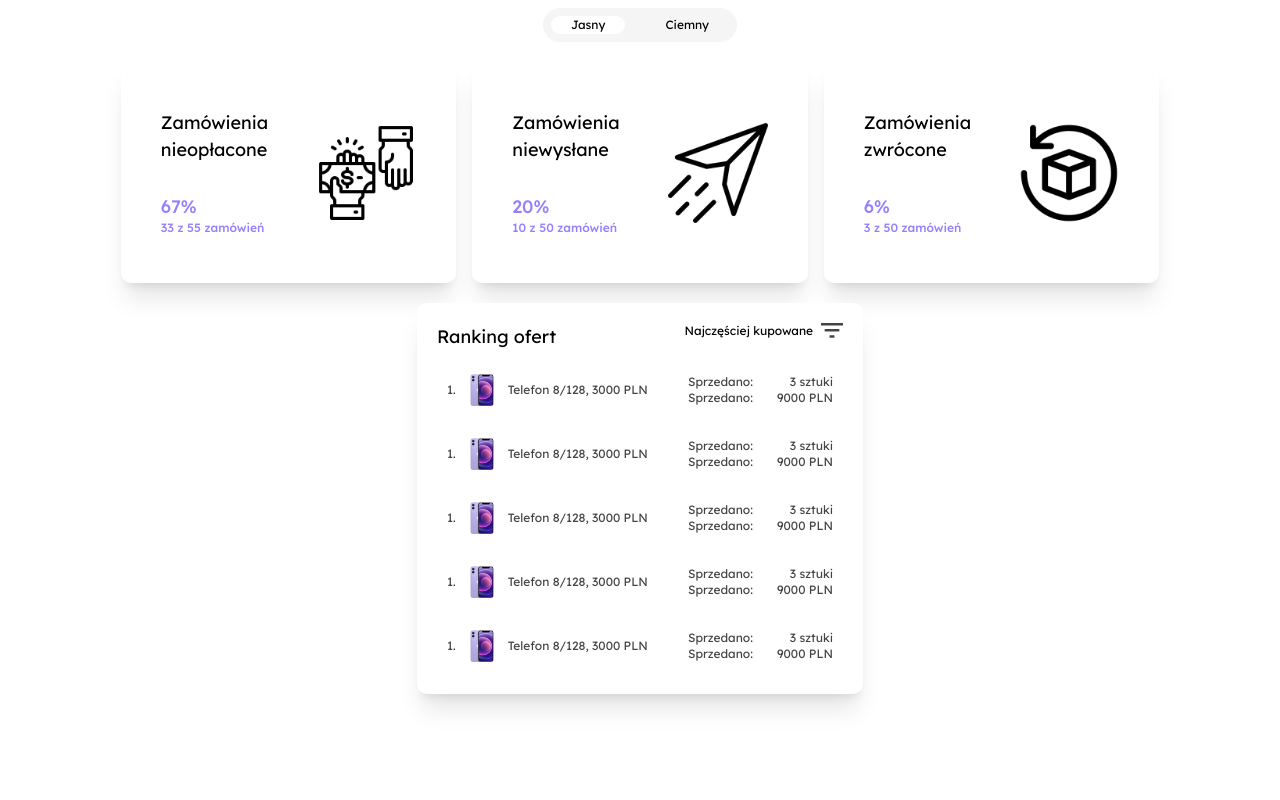
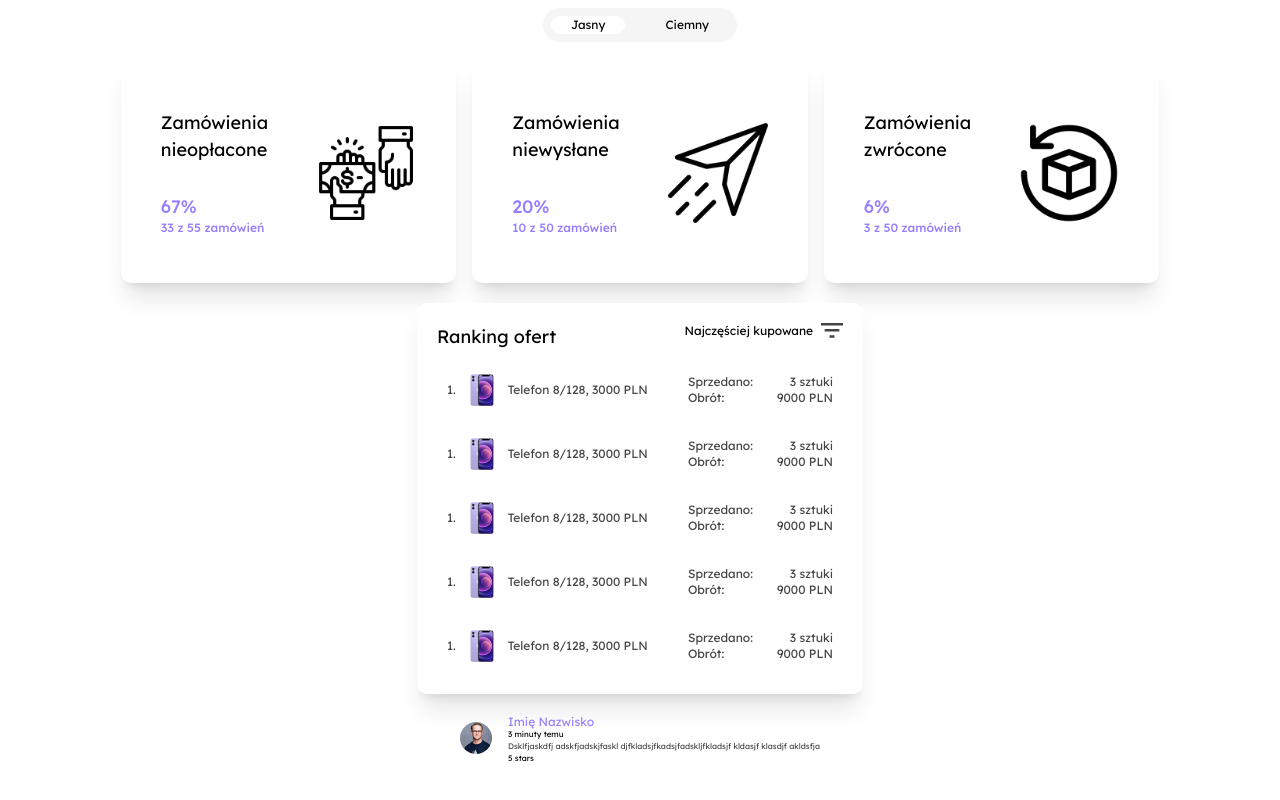
Before and after one commit to studia-pw/sellers-dashboard, a Next.js app: page / in a window 1280 px wide. Shown: the part 604-1404 px from the top of the page. Built offline with nearby package versions, Linux system fonts and the light colour scheme.

Commit message:
Review component

```diff
--- a/src/app/dashboard/components/offer/offer-item.js
+++ b/src/app/dashboard/components/offer/offer-item.js
@@ -15,7 +15,7 @@ function OfferItemSales() {
     <div className="flex flex-row justify-between gap-x-6">
       <div className="flex flex-col items-start text-[#444444]">
         <p>Sprzedano:</p>
-        <p>Sprzedano:</p>
+        <p>Obrót:</p>
       </div>
       <div className="flex flex-col items-end text-[#444444]">
         <p>3 sztuki</p>
--- a/src/app/dashboard/components/quality/quality-widget-item.js
+++ b/src/app/dashboard/components/quality/quality-widget-item.js
@@ -1,3 +1,7 @@
+function QualityScore({ score, max }) {
+  return <div>QualityScore</div>;
+}
+
 export default function QualityWidgetItem() {
-    return (<div>QualityWidgetItem</div>);
+  return <div className="card">QualityWidgetItem</div>;
 }
--- a/src/app/dashboard/components/review/review-item.js
+++ b/src/app/dashboard/components/review/review-item.js
@@ -1,3 +1,37 @@
+function ReviewItemProfilePicture() {
+  return (
+    <div className="rounded-full overflow-hidden w-8 h-8">
+      <img src="assets/profile.jpeg" />
+    </div>
+  );
+}
+
+function ReviewItemName({ name }) {
+  return <p className="text-[#9381FF]">{name}</p>;
+}
+
+function ReviewItemTime() {
+  return <p className="sub-text text-black leading-[8px]">3 minuty temu</p>;
+}
+
+function ReviewItemComment({ comment }) {
+  return <p className="sub-text text-[#444] truncate">{comment}</p>;
+}
+
+function ReviewItemStars() {
+  return <p className="sub-text leading-[8px]">5 stars</p>;
+}
+
 export default function ReviewItem() {
-    return (<div>ReviewItem</div>);
+  return (
+    <div className="flex flex-row gap-x-4 items-center">
+      <ReviewItemProfilePicture />
+      <div className="flex flex-col">
+        <ReviewItemName name="Imię Nazwisko" />
+        <ReviewItemTime />
+        <ReviewItemComment comment="Dsklfjaskdfj adskfjadskjfaskl djfkladsjfkadsjfadskljfkladsjf kldasjf klasdjf akldsfja" />
+        <ReviewItemStars />
+      </div>
+    </div>
+  );
 }
--- a/src/app/page.js
+++ b/src/app/page.js
@@ -6,6 +6,7 @@ import ThemeSwitchButton from "@/app/components/theme-switch-button";
 import { Provider } from "react-redux";
 import { store } from "@/app/lib/store";
 import OfferWidget from "@/app/dashboard/components/offer/offer-widget";
+import ReviewItem from "@/app/dashboard/components/review/review-item";
 
 export default function Home() {
   let items = [
@@ -39,6 +40,7 @@ export default function Home() {
           ))}
         </div>
         <OfferWidget />
+        <ReviewItem />
       </main>
     </Provider>
   );
```
Also changed, not shown: public/assets/profile.jpeg (added).
